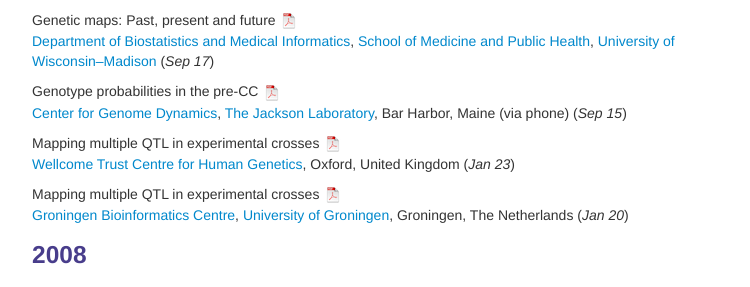
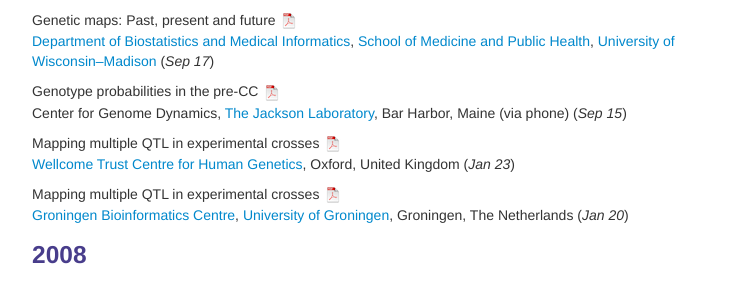
Before and after one commit to kbroman/kbroman.github.io, a Jekyll site: the page built from talks.md, in a window 1280 px wide and 900 px high, scrolled down 8671 px. Shown: the part 155-442 px from the top of the window, without its empty margins (258-1008 px from the left). Built offline with Jekyll 4.4.1, drawn with Linux system fonts in a browser that asks for light colours; some of the changed lines change nothing that is shown.

Commit message:
talks: remove broken link

```diff
--- a/talks.md
+++ b/talks.md
@@ -1071,7 +1071,7 @@
 
 Genotype probabilities in the pre-CC
 [![pdf](icons16/pdf-icon.png)](https://www.biostat.wisc.edu/~kbroman/presentations/jax_cgd_09.pdf)
-<br/>[Center for Genome Dynamics](http://cgd.jax.org/), [The Jackson Laboratory](http://www.jax.org), Bar Harbor, Maine (via phone) (_Sep 15_)
+<br/>Center for Genome Dynamics, [The Jackson Laboratory](http://www.jax.org), Bar Harbor, Maine (via phone) (_Sep 15_)
 
 Mapping multiple QTL in experimental crosses
 [![pdf](icons16/pdf-icon.png)](https://www.biostat.wisc.edu/~kbroman/presentations/oxford09.pdf)
```
